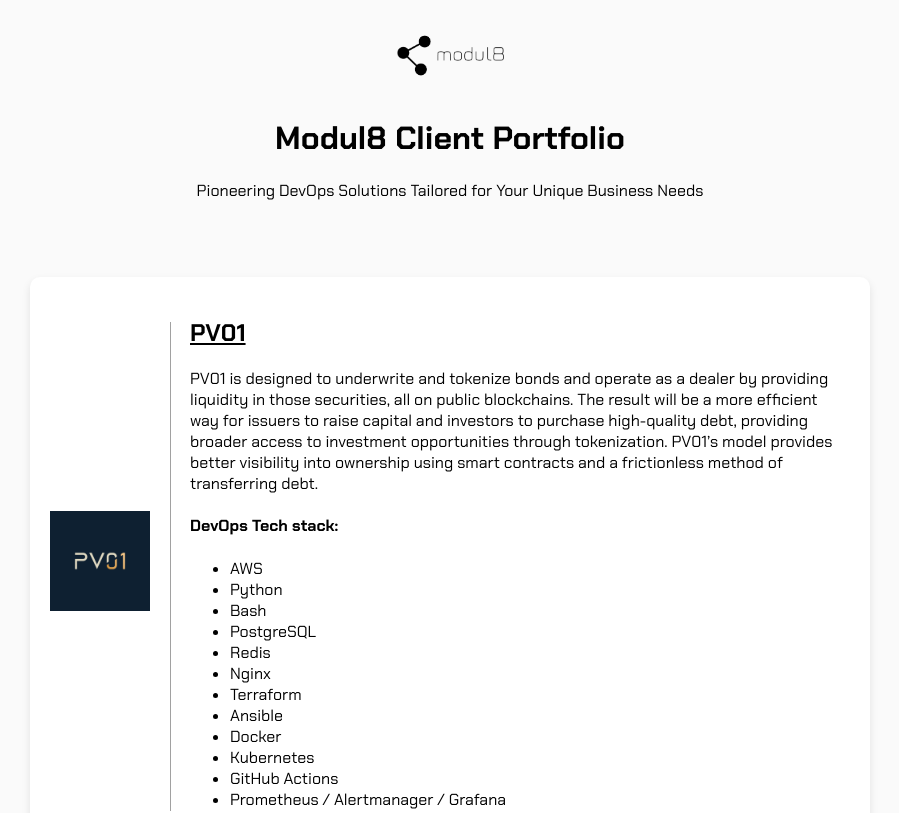
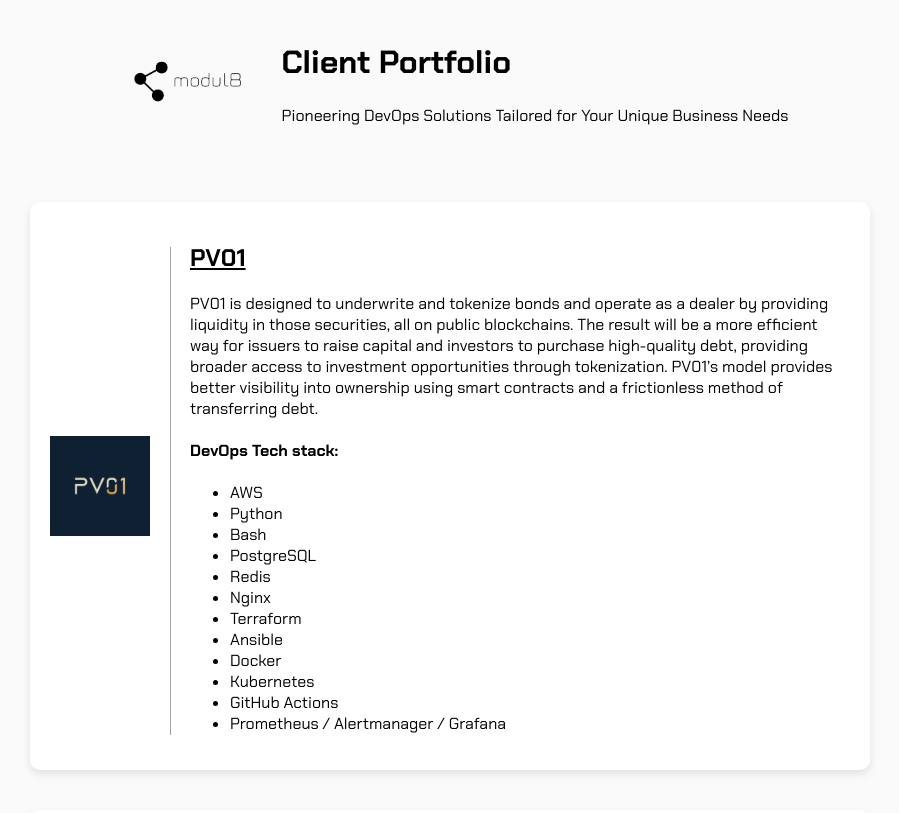
Before and after one commit to modul8dev/modul8dev.github.io, a plain HTML site: page index.html in a window 1280 px wide. Shown: the top 813 px of the page, without its empty margins (190-1089 px from the left). Drawn offline with Linux system fonts and the light colour scheme; a web font is replaced by a local one.

Commit message:
tweak header

```diff
--- a/index.html
+++ b/index.html
@@ -16,11 +16,26 @@
             padding: 0;
         }
         .header {
+            display: flex; /* Apply flexbox layout */
+            align-items: center; /* Center items vertically */
+            justify-content: center; /* Center items horizontally */
             padding: 20px;
-            text-align: center;
             background-color: #FAFAFA;
             color: #000;
+            text-align: center; /* Ensure text within the container is centered as well */
         }
+
+        .header-content {
+            display: flex; /* Apply flexbox layout */
+            align-items: center; /* Center items vertically */
+            justify-content: flex-start; /* Align items to the left for internal spacing */
+            text-align: left; /* Align text to the left within the content block */
+        }
+
+        .header-content > div {
+            padding-left: 20px; /* Add some spacing between the logo and the text */
+        }
+
         .client {
             display: flex;
             align-items: center;
@@ -68,10 +83,15 @@
 </head>
 <body>
     <div class="header">
-        <img src="img/modul8_logo.png" alt="modul8_logo" style="width:150px;">
-        <h1>Modul8 Client Portfolio</h1>
-        <p>Pioneering DevOps Solutions Tailored for Your Unique Business Needs</p>
+        <div class="header-content"> <!-- New container div for flexbox -->
+            <img src="img/modul8_logo.png" alt="modul8_logo" style="width:150px;">
+            <div>
+                <h1>Client Portfolio</h1>
+                <p>Pioneering DevOps Solutions Tailored for Your Unique Business Needs</p>
+            </div>
+        </div>
     </div>
+
 
     <div class="clients">
         <!-- PV01 -->
```
